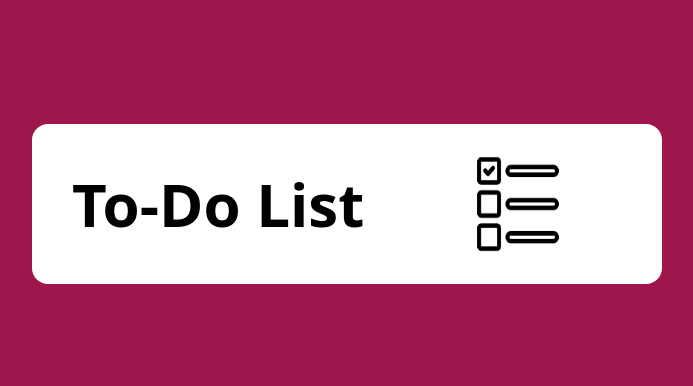
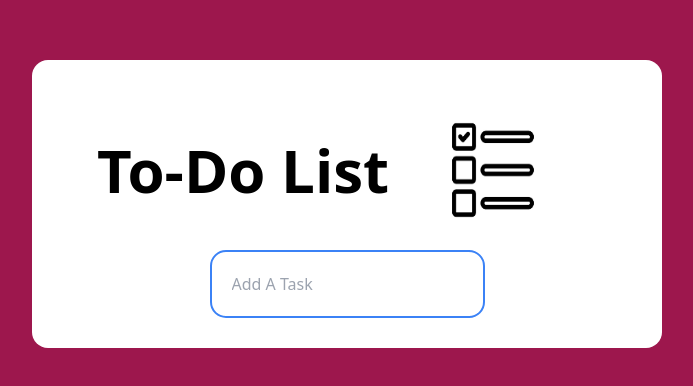
Before and after one commit to sunny2329/To-Do-List, a website: page index.html in a window 1280 px wide. Shown: the part 196-582 px from the top of the page, without its empty margins (293-986 px from the left). Drawn offline with Linux system fonts and the light colour scheme.

Commit message:
input button

```diff
--- a/index.html
+++ b/index.html
@@ -9,10 +9,16 @@
 </head>
 
 <body class="bg-pink-800">
-    <div class="container w-[100%] min-h-[100vh] p-[10px] flex justify-center items-center">
-        <div class="todo-app bg-white w-[50%] h-[10rem] flex justify-between p-10 items-center rounded-2xl">
-            <h2 class="font-bold md:text-2xl lg:text-6xl">To-Do List</h2>
-            <img src="List-icon-by-ahlangraphic-2.jpg" class="md:w-[10rem] md:h-[7rem] w-[9rem] h-[7rem] lg:w-[13rem] lg:h-[10rem]" alt="">
+    <div class="container w-[100%] min-h-[100vh] p-[10px] flex justify-center items-center flex-wrap">
+        <div class="todo-app w-[50%] h-[18rem] flex justify-center p-10 items-center rounded-2xl bg-white flex-col">
+
+            <div class="flex items-center justify-center">
+                <h2 class="font-bold md:text-2xl lg:text-6xl">To-Do List</h2>
+                <img src="List-icon-by-ahlangraphic-2.jpg" class="md:w-[10rem] md:h-[7rem] w-[9rem] h-[7rem] lg:w-[13rem] lg:h-[10rem]" alt="">
+            </div>
+
+
+            <input type="text" placeholder="Add A Task" class="rounded-2xl p-5 border-blue-500 border-2 focus:outline-none focus:border-green-400 focus:ring-1 focus:ring-green-500 focus:scale-125 transition-all ease-in-out duration-1000">
         </div>
     </div>
 </body>
```
Also changed, not shown: style.css.
